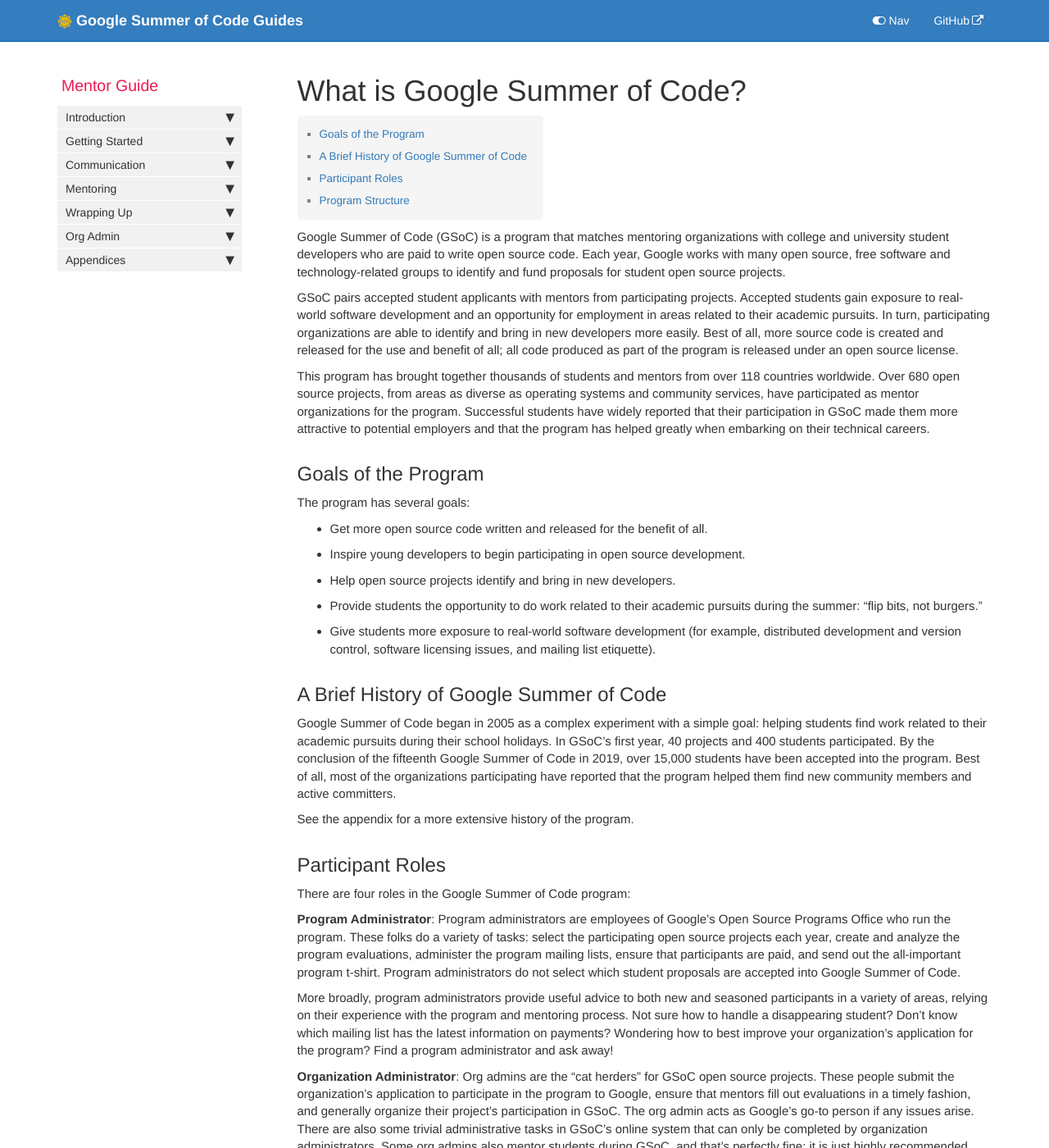
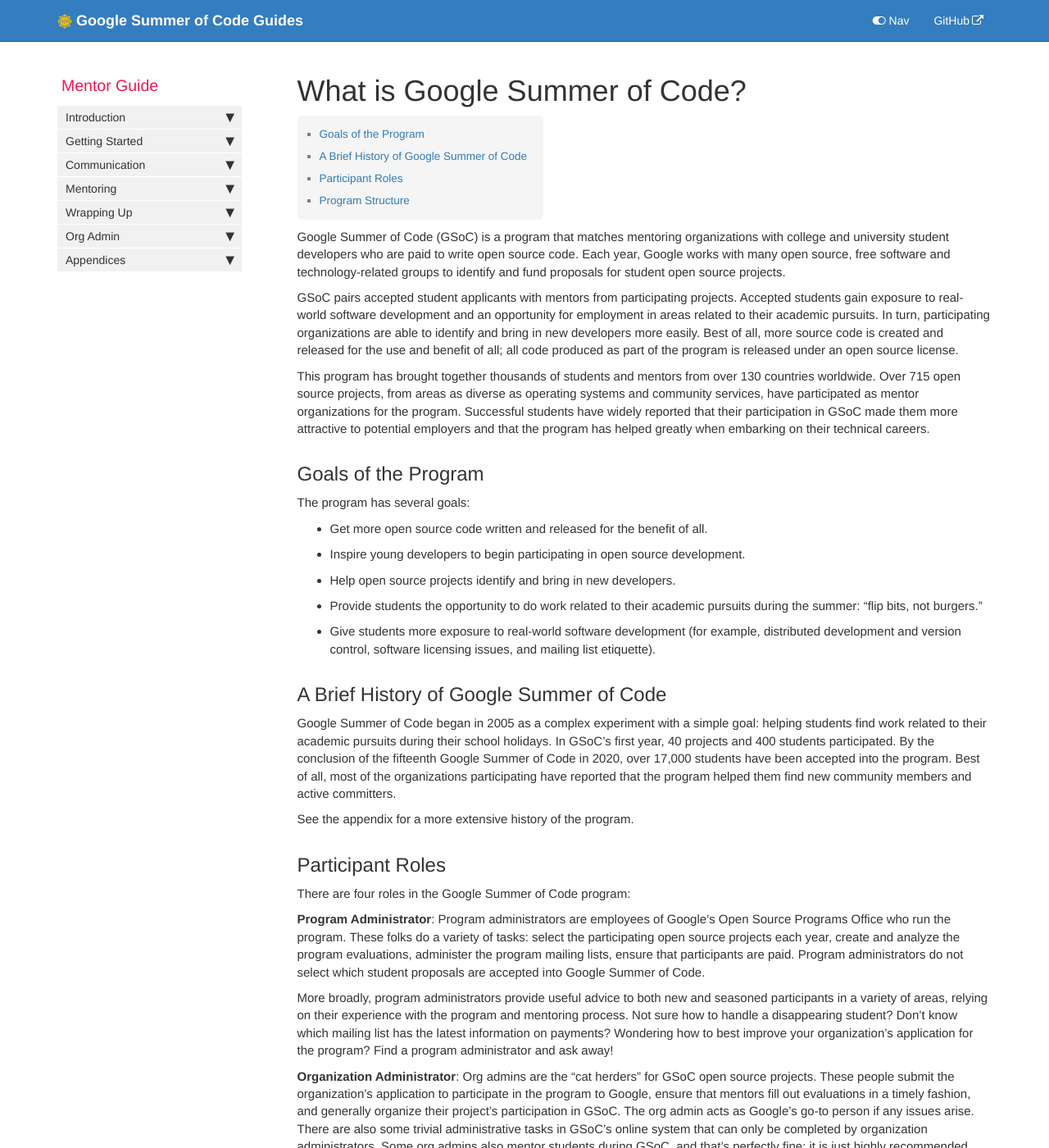
Before and after one commit to google/gsocguides, a Jekyll site: the page built from pages/mentor/00-what_is_google_summer_of_code.md, in a window 1280 px wide and 1400 px high. Shown: the whole window at 82% size. Built offline with Jekyll 4.4.1, drawn with Linux system fonts in a browser that asks for light colours; some of the changed text lies outside the part shown.

Commit message:
Update 00-what_is_google_summer_of_code.md

```diff
--- a/pages/mentor/00-what_is_google_summer_of_code.md
+++ b/pages/mentor/00-what_is_google_summer_of_code.md
@@ -10,7 +10,7 @@ Google Summer of Code (GSoC) is a program that matches mentoring organizations w
 
 GSoC pairs accepted student applicants with mentors from participating projects. Accepted students gain exposure to real-world software development and an opportunity for employment in areas related to their academic pursuits. In turn, participating organizations are able to identify and bring in new developers more easily. Best of all, more source code is created and released for the use and benefit of all; all code produced as part of the program is released under an open source license.
 
-This program has brought together thousands of students and mentors from over 118 countries worldwide. Over 680 open source projects, from areas as diverse as operating systems and community services, have participated as mentor organizations for the program. Successful students have widely reported that their participation in GSoC made them more attractive to potential employers and that the program has helped greatly when embarking on their technical careers.
+This program has brought together thousands of students and mentors from over 130 countries worldwide. Over 715 open source projects, from areas as diverse as operating systems and community services, have participated as mentor organizations for the program. Successful students have widely reported that their participation in GSoC made them more attractive to potential employers and that the program has helped greatly when embarking on their technical careers.
 
 
 ## Goals of the Program
@@ -26,7 +26,7 @@ The program has several goals:
 
 ## A Brief History of Google Summer of Code
 
-Google Summer of Code began in 2005 as a complex experiment with a simple goal: helping students find work related to their academic pursuits during their school holidays. In GSoC's first year, 40 projects and 400 students participated. By the conclusion of the fifteenth Google Summer of Code in 2019, over 15,000 students have been accepted into the program. Best of all, most of the organizations participating have reported that the program helped them find new community members and active committers.
+Google Summer of Code began in 2005 as a complex experiment with a simple goal: helping students find work related to their academic pursuits during their school holidays. In GSoC's first year, 40 projects and 400 students participated. By the conclusion of the fifteenth Google Summer of Code in 2020, over 17,000 students have been accepted into the program. Best of all, most of the organizations participating have reported that the program helped them find new community members and active committers.
 
 See the appendix for a more extensive history of the program.
 
@@ -35,7 +35,7 @@ See the appendix for a more extensive history of the program.
 
 There are four roles in the Google Summer of Code program:
 
-**Program Administrator**: Program administrators are employees of Google's Open Source Programs Office who run the program. These folks do a variety of tasks: select the participating open source projects each year, create and analyze the program evaluations, administer the program mailing lists, ensure that participants are paid, and send out the all-important program t-shirt. Program administrators do not select which student proposals are accepted into Google Summer of Code.
+**Program Administrator**: Program administrators are employees of Google's Open Source Programs Office who run the program. These folks do a variety of tasks: select the participating open source projects each year, create and analyze the program evaluations, administer the program mailing lists, ensure that participants are paid. Program administrators do not select which student proposals are accepted into Google Summer of Code.
 
 More broadly, program administrators provide useful advice to both new and seasoned participants in a variety of areas, relying on their experience with the program and mentoring process. Not sure how to handle a disappearing student? Don't know which mailing list has the latest information on payments? Wondering how to best improve your organization's application for the program? Find a program administrator and ask away!
 
```
Also changed, not shown: other parts of pages/mentor/00-what_is_google_summer_of_code.md (+2 -2 lines).
